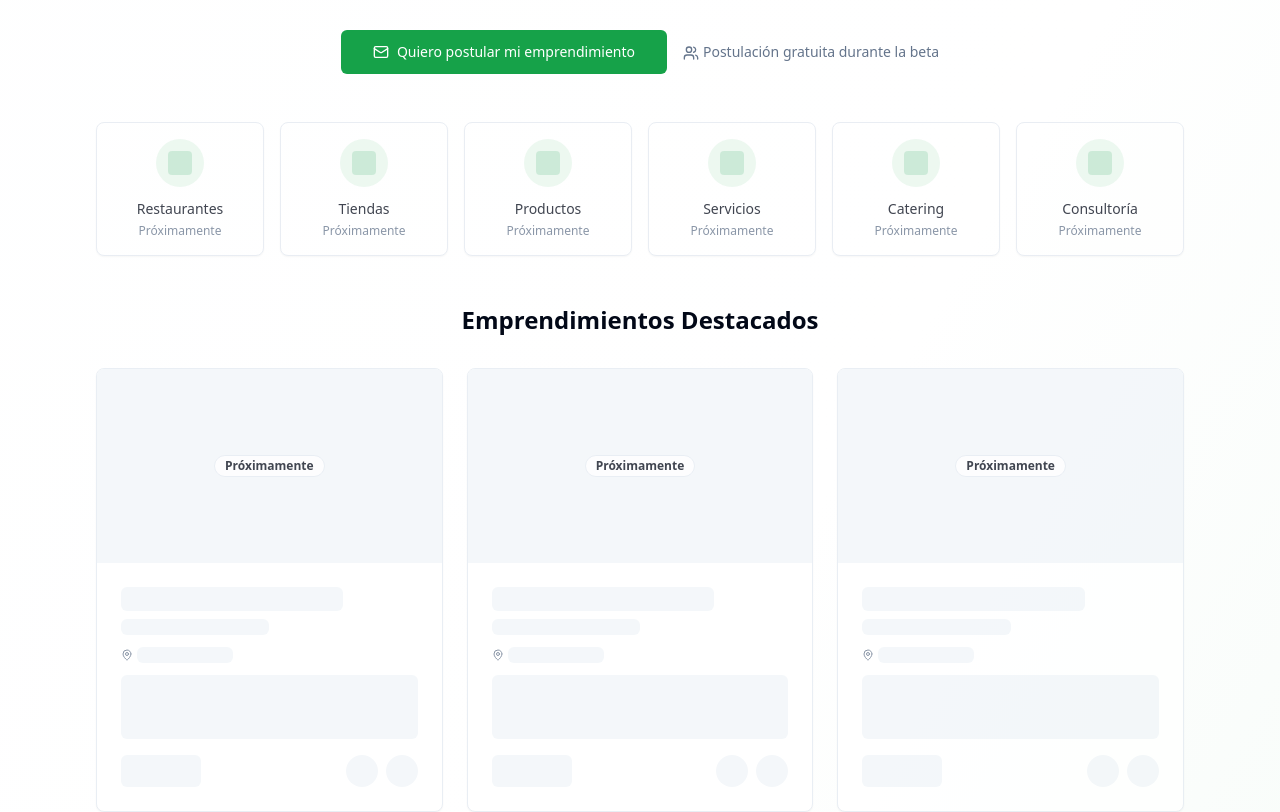
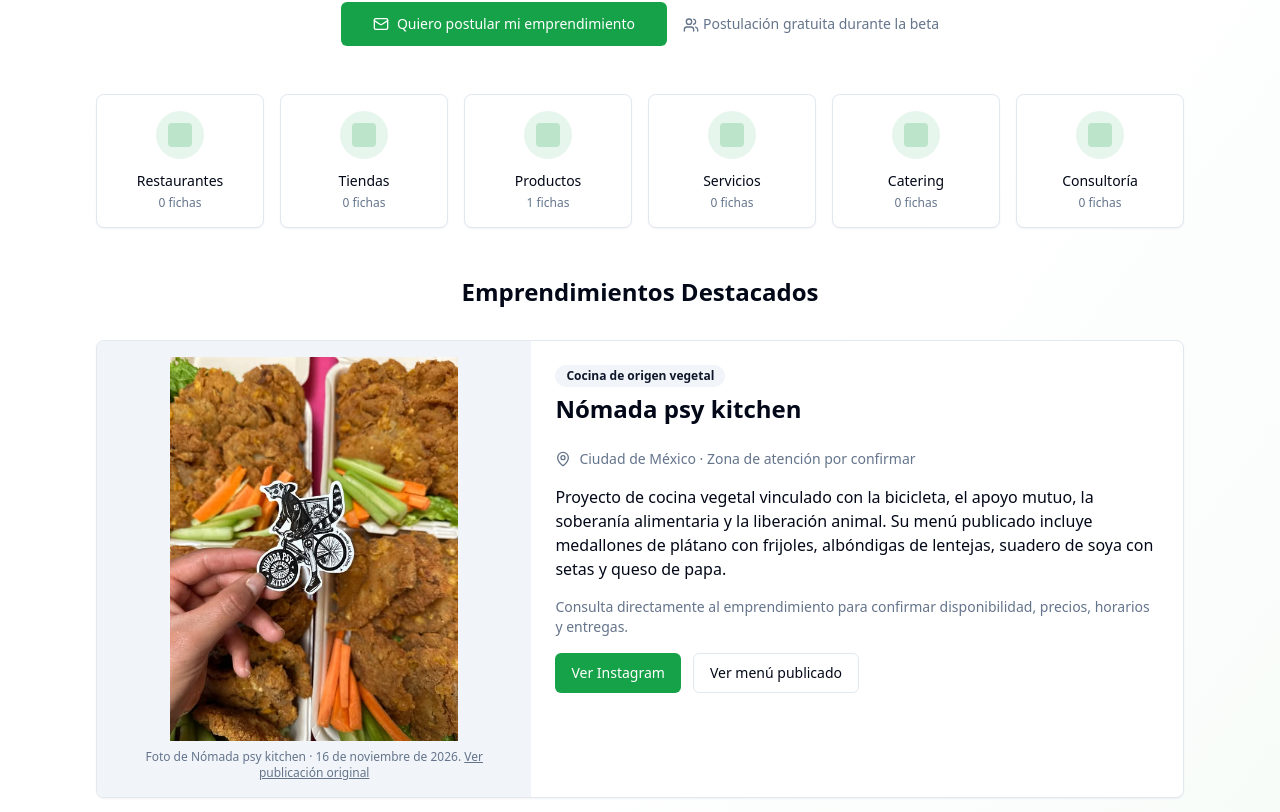
Before and after one commit to IzignaMx/nutrichilango, a React (Vite) app: page /emprendimientos in a window 1280 px wide. Shown: the part 378-1190 px from the top of the page. Built offline with nearby package versions, Linux system fonts and the light colour scheme; the HTML template or start-up script is replaced by a standard one.

Commit message:
feat(directory): add Nómada psy kitchen as first listing (#51)

```diff
--- /dev/null
+++ b/src/data/businesses/directory.ts
@@ -0,0 +1,34 @@
+export type BusinessCategory = 'Restaurantes' | 'Tiendas' | 'Productos' | 'Servicios' | 'Catering' | 'Consultoría';
+
+interface DirectoryBusiness {
+  id: string;
+  name: string;
+  category: BusinessCategory;
+  label: string;
+  location: string;
+  description: string;
+  instagram: string;
+  menu: string;
+  photo: { src: string; width: number; height: number; alt: string; source: string; date: string };
+}
+
+export const directoryBusinesses: readonly DirectoryBusiness[] = [
+  {
+    id: 'nomada-psy-kitchen',
+    name: 'Nómada psy kitchen',
+    category: 'Productos',
+    label: 'Cocina de origen vegetal',
+    location: 'Ciudad de México · Zona de atención por confirmar',
+    description: 'Proyecto de cocina vegetal vinculado con la bicicleta, el apoyo mutuo, la soberanía alimentaria y la liberación animal. Su menú publicado incluye medallones de plátano con frijoles, albóndigas de lentejas, suadero de soya con setas y queso de papa.',
+    instagram: 'https://www.instagram.com/nomada_dark_kitchen_/',
+    menu: 'https://www.instagram.com/nomada_dark_kitchen_/p/DeXnG93lDwT/',
+    photo: {
+      src: '/images/emprendimientos/nomada-psy-kitchen.jpg',
+      width: 480,
+      height: 640,
+      alt: 'Charolas de comida con piezas empanizadas, zanahorias, apio y una etiqueta ilustrada de Nómada',
+      source: 'https://www.instagram.com/nomada_dark_kitchen_/p/Df0VwRpgDnA/',
+      date: '16 de noviembre de 2026',
+    },
+  },
+];
--- a/src/pages/BusinessDirectory.tsx
+++ b/src/pages/BusinessDirectory.tsx
@@ -2,18 +2,10 @@ import React from 'react';
 import { Card, CardContent, CardHeader } from '@/components/ui/card';
 import { Button } from '@/components/ui/button';
 import { Badge } from '@/components/ui/badge';
-import { Skeleton } from '@/components/ui/skeleton';
+import { directoryBusinesses } from '@/data/businesses/directory';
 import { Mail, Star, MapPin, Globe, Users } from 'lucide-react';
 
 const BusinessDirectory: React.FC = () => {
-  const placeholderBusinesses = Array.from({ length: 6 }, (_, i) => ({
-    id: i + 1,
-    name: '',
-    category: '',
-    location: '',
-    description: ''
-  }));
-
   const categories = [
     'Restaurantes',
     'Tiendas',
@@ -36,15 +28,15 @@ Idea de colaboración (ej. receta patrocinada, cupón, contenido educativo):`)}`
         <div className="text-center mb-12">
           <Badge variant="secondary" className="mb-4">
             <Star className="h-3 w-3 mr-1" />
-            BETA - Próximamente
+            BETA - En crecimiento
           </Badge>
           <h1 className="text-3xl md:text-5xl font-bold text-foreground mb-6">
             Directorio de Emprendimientos
             <span className="block text-primary mt-2">Plant-Based</span>
           </h1>
           <p className="text-lg md:text-xl text-muted-foreground max-w-3xl mx-auto mb-8">
-            Estoy preparando un directorio de negocios veganos y plant-based en la Ciudad de México.
-            Si tienes un emprendimiento, puedes postularlo antes del lanzamiento.
+            Descubre emprendimientos veganos y plant-based en la Ciudad de México.
+            Si tienes un emprendimiento, puedes postularlo durante la beta.
           </p>
 
           <div className="flex flex-col sm:flex-row gap-4 justify-center items-center">
@@ -68,60 +60,55 @@ Idea de colaboración (ej. receta patrocinada, cupón, contenido educativo):`)}`
         {/* Categories Preview */}
         <div className="grid grid-cols-2 md:grid-cols-3 lg:grid-cols-6 gap-4 mb-12">
           {categories.map((category) => (
-            <Card key={category} className="text-center hover:shadow-md transition-shadow cursor-pointer opacity-75">
+            <Card key={category} className="text-center ">
               <CardContent className="p-4">
                 <div className="w-12 h-12 mx-auto mb-3 bg-primary/10 rounded-full flex items-center justify-center">
                   <div className="w-6 h-6 bg-primary/20 rounded-sm" />
                 </div>
                 <p className="font-medium text-sm">{category}</p>
-                <p className="text-xs text-muted-foreground mt-1">Próximamente</p>
+                <p className="text-xs text-muted-foreground mt-1">{directoryBusinesses.filter(business => business.category === category).length} fichas</p>
               </CardContent>
             </Card>
           ))}
         </div>
 
-        {/* Coming Soon Grid */}
-        <div className="mb-12">
-          <h2 className="text-2xl font-bold text-center mb-8 text-foreground">
+        {/* Directorio editorial */}
+        <section className="mb-12" aria-labelledby="business-directory-heading">
+          <h2 id="business-directory-heading" className="text-2xl font-bold text-center mb-8 text-foreground">
             Emprendimientos Destacados
           </h2>
-          <div className="grid grid-cols-1 md:grid-cols-2 lg:grid-cols-3 gap-6">
-            {placeholderBusinesses.map((business) => (
-              <Card key={business.id} className="overflow-hidden hover:shadow-lg transition-shadow opacity-75">
-                <div className="aspect-video bg-muted relative">
-                  <Skeleton className="w-full h-full" />
-                  <div className="absolute inset-0 flex items-center justify-center">
-                    <Badge variant="outline" className="bg-background/80 backdrop-blur-sm">
-                      Próximamente
-                    </Badge>
-                  </div>
+          <div className="grid gap-6">
+            {directoryBusinesses.map((business) => (
+              <Card key={business.id} className="overflow-hidden grid md:grid-cols-[2fr_3fr]">
+                <figure className="bg-muted p-4 flex flex-col items-center justify-center">
+                  <img src={business.photo.src} width={business.photo.width} height={business.photo.height}
+                    alt={business.photo.alt} className="w-full max-h-96 object-contain rounded-md" loading="lazy" decoding="async" />
+                  <figcaption className="mt-2 text-xs text-muted-foreground text-center">
+                    Foto de {business.name} · {business.photo.date}.{' '}
+                    <a href={business.photo.source} className="underline" target="_blank" rel="noopener noreferrer">Ver publicación original</a>
+                  </figcaption>
+                </figure>
+                <div className="min-w-0">
+                  <CardHeader>
+                    <Badge variant="secondary" className="w-fit">{business.label}</Badge>
+                    <h3 className="text-2xl font-bold text-foreground">{business.name}</h3>
+                  </CardHeader>
+                  <CardContent className="space-y-4">
+                    <p className="flex items-start gap-2 text-sm text-muted-foreground">
+                      <MapPin className="h-4 w-4 shrink-0 mt-0.5" aria-hidden="true" />{business.location}
+                    </p>
+                    <p>{business.description}</p>
+                    <p className="text-sm text-muted-foreground">Consulta directamente al emprendimiento para confirmar disponibilidad, precios, horarios y entregas.</p>
+                    <div className="flex flex-wrap gap-3">
+                      <Button asChild><a href={business.instagram} target="_blank" rel="noopener noreferrer">Ver Instagram</a></Button>
+                      <Button variant="outline" asChild><a href={business.menu} target="_blank" rel="noopener noreferrer">Ver menú publicado</a></Button>
+                    </div>
+                  </CardContent>
                 </div>
-                <CardHeader className="pb-3">
-                  <div className="flex items-start justify-between">
-                    <div className="flex-1">
-                      <Skeleton className="h-6 w-3/4 mb-2" />
-                      <Skeleton className="h-4 w-1/2" />
-                    </div>
-                  </div>
-                </CardHeader>
-                <CardContent className="pt-0">
-                  <div className="flex items-center gap-1 text-sm text-muted-foreground mb-3">
-                    <MapPin className="h-3 w-3" />
-                    <Skeleton className="h-4 w-24" />
-                  </div>
-                  <Skeleton className="h-16 w-full mb-4" />
-                  <div className="flex items-center justify-between">
-                    <Skeleton className="h-8 w-20" />
-                    <div className="flex gap-2">
-                      <Skeleton className="h-8 w-8 rounded-full" />
-                      <Skeleton className="h-8 w-8 rounded-full" />
-                    </div>
-                  </div>
-                </CardContent>
               </Card>
             ))}
           </div>
-        </div>
+        </section>
 
         {/* Call to Action Section */}
         <Card className="bg-gradient-to-r from-primary/10 via-primary/5 to-secondary/10 border-primary/20">
@@ -141,7 +128,7 @@ Idea de colaboración (ej. receta patrocinada, cupón, contenido educativo):`)}`
                 </div>
                 <h4 className="font-semibold mb-2">Ficha en el directorio</h4>
                 <p className="text-sm text-muted-foreground">
-                  Si acepto tu postulación, podré incluir tu ficha durante el lanzamiento
+                  Si acepto tu postulación, podré incluir tu ficha durante la beta
                 </p>
               </div>
               <div className="text-center">
```
Also changed, not shown: scripts/verify-pages-browser.mjs (+11 -0 lines), public/images/emprendimientos/nomada-psy-kitchen.jpg (added), 2 other files (tests, documents, lock files or other folders).
